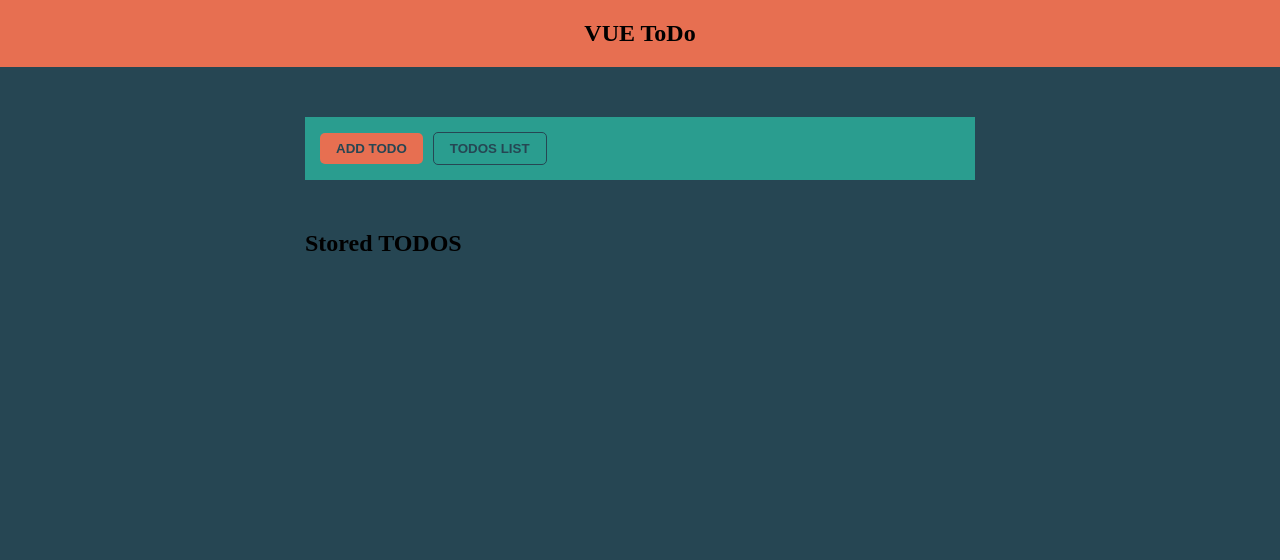
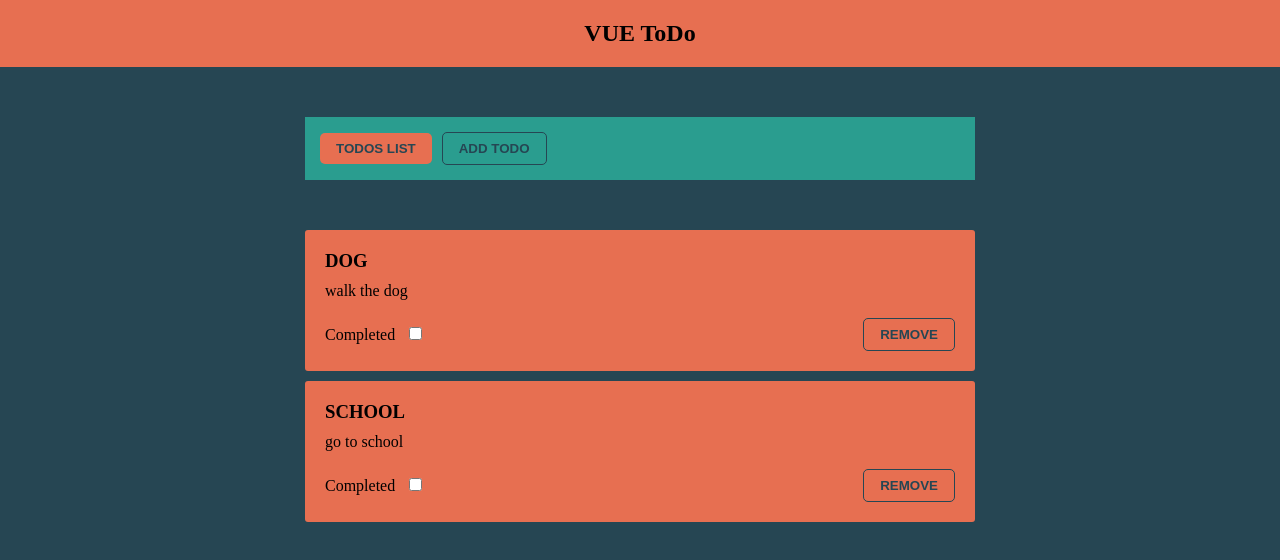
Before and after one commit to urke90/VUE-todo-app, a Vue app: page / in a window 1280 px wide. Shown: the top 560 px of the page. Built offline with nearby package versions, Linux system fonts and the light colour scheme.

Commit message:
created card for single todo

```diff
--- a/package.json
+++ b/package.json
@@ -9,6 +9,7 @@
   },
   "dependencies": {
     "core-js": "^3.6.5",
+    "uuid": "^3.4.0",
     "vue": "^3.0.0"
   },
   "devDependencies": {
--- a/src/components/todo/navigation/DesktopNav.vue
+++ b/src/components/navigation/DesktopNav.vue
@@ -1,16 +1,16 @@
 <template>
     <ul class="nav__list nav__list--desktop">
         <li class="mr-10">
-            <base-button @click="switchTab('add-todo')" className="btn">
-                Add Todo
+            <base-button @click="switchTab('stored-todos')" className="btn">
+                Todos List
             </base-button>
         </li>
         <li>
             <base-button
-                @click="switchTab('stored-todos')"
+                @click="switchTab('add-todo')"
                 className="btn btn--secondary"
             >
-                Todos List
+                Add Todo
             </base-button>
         </li>
     </ul>
--- a/src/components/todo/navigation/MobileNav.vue
+++ b/src/components/navigation/MobileNav.vue
@@ -4,18 +4,18 @@
         <ul class="nav__list nav__list--mobile" :class="toggledNav">
             <li>
                 <base-button
+                    @click="switchTab('stored-todos')"
+                    className="nav__link"
+                >
+                    Todos List
+                </base-button>
+            </li>
+            <li>
+                <base-button
                     @click="switchTab('add-todo')"
                     className="nav__link"
                 >
                     Add Todo
-                </base-button>
-            </li>
-            <li>
-                <base-button
-                    @click="switchTab('stored-todos')"
-                    className="nav__link"
-                >
-                    Todos List
                 </base-button>
             </li>
         </ul>
--- a/src/components/todo/StoredTodos.vue
+++ b/src/components/todo/StoredTodos.vue
@@ -1,3 +1,38 @@
 <template>
-    <h2>Stored TODOS</h2>
+    <ul class="todo__list">
+        <todo-item
+            v-for="todo in storedTodos"
+            :key="todo.id"
+            :title="todo.title"
+            :id="todo.id"
+            :completed="todo.completed"
+            :description="todo.description"
+        ></todo-item>
+    </ul>
 </template>
+
+<script>
+import TodoItem from './TodoItem.vue';
+
+export default {
+    components: {
+        TodoItem
+    },
+    data() {
+        console.log('this', this);
+        return {};
+    },
+    inject: ['storedTodos']
+};
+</script>
+
+<style scoped>
+/*
+colors:
+1. datk blue #264653
+2. light blue #2a9d8f
+3. light yellow #e9c46a
+4. light oragne #f4a261
+5. dark orange #e76f51
+*/
+</style>
--- a/src/components/todo/TheTodos.vue
+++ b/src/components/todo/TheTodos.vue
@@ -6,9 +6,11 @@
 </template>
 
 <script>
-import TodosNav from './navigation/TodosNav';
+import TodosNav from '../navigation/TodosNav';
 import StoredTodos from './StoredTodos.vue';
 import AddTodo from './AddTodo.vue';
+
+import { v4 as uuidv4 } from 'uuid';
 
 export default {
     components: {
@@ -18,18 +20,32 @@ export default {
     },
     data() {
         return {
-            selectedTab: 'stored-todos'
+            selectedTab: 'stored-todos',
+            storedTodos: [
+                {
+                    id: uuidv4(),
+                    title: 'Dog',
+                    description: 'walk the dog',
+                    completed: false
+                },
+                {
+                    id: uuidv4(),
+                    title: 'School',
+                    description: 'go to school',
+                    completed: false
+                }
+            ]
         };
     },
     methods: {
         switchTabHandler(tab) {
-            console.log('tab', tab);
             this.selectedTab = tab;
         }
     },
     provide() {
         return {
-            switchTab: this.switchTabHandler
+            switchTab: this.switchTabHandler,
+            storedTodos: this.storedTodos
         };
     }
 };
--- /dev/null
+++ b/src/components/todo/TodoItem.vue
@@ -0,0 +1,65 @@
+<template>
+    <li class="todo__item">
+        <h3 class="todo__title">{{ title }}</h3>
+        <p class="todo__description">
+            {{ description }}
+        </p>
+        <br />
+        <div class="todo__actions">
+            <label for="todo__completed">
+                Completed
+                <input type="checkbox" name="completed" class="todo__input" />
+            </label>
+            <base-button class="btn btn--secondary">Remove</base-button>
+        </div>
+    </li>
+</template>
+
+<script>
+export default {
+    props: {
+        title: {
+            type: String,
+            required: true
+        },
+        description: {
+            type: String,
+            required: true
+        },
+        id: {
+            type: String,
+            required: true
+        },
+        completed: {
+            type: Boolean,
+            required: true
+        }
+    },
+    data() {
+        return {};
+    }
+};
+</script>
+
+<style scoped>
+.todo__item {
+    border-radius: 3px;
+    padding: 20px;
+    background-color: #e76f51;
+    border-radius: 3px;
+    margin-bottom: 10px;
+}
+.todo__title {
+    text-transform: uppercase;
+    font-weight: 700;
+    margin-bottom: 10px;
+}
+.todo__actions {
+    display: flex;
+    justify-content: space-between;
+    align-items: center;
+}
+.todo__input {
+    margin-left: 10px;
+}
+</style>
```
Also changed, not shown: src/App.vue (+9 -0 lines), src/components/navigation/TodosNav.vue (renamed from src/components/todo/navigation/TodosNav.vue), 1 other file (tests, documents, lock files or other folders).
